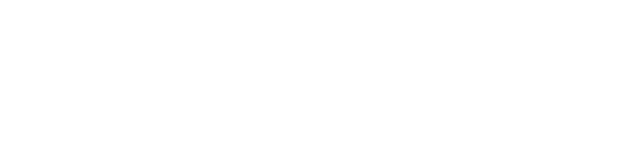
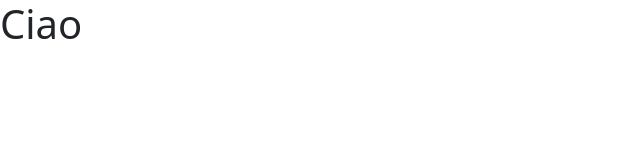
Before and after one commit to bradyshehu/git-test, a plain HTML site: page index.html in a window 1280 px wide. Shown: the whole page, without its empty margins (0-640 px from the left). Drawn offline with nearby package versions, Linux system fonts and the light colour scheme.

Commit message:
add title

```diff
--- a/index.html
+++ b/index.html
@@ -33,7 +33,9 @@
     <script src="./js/main.js" defer></script>
   </head>
   <body>
-    <header></header>
+    <header>
+      <h1>Ciao</h1>
+    </header>
 
     <main></main>
 
```
